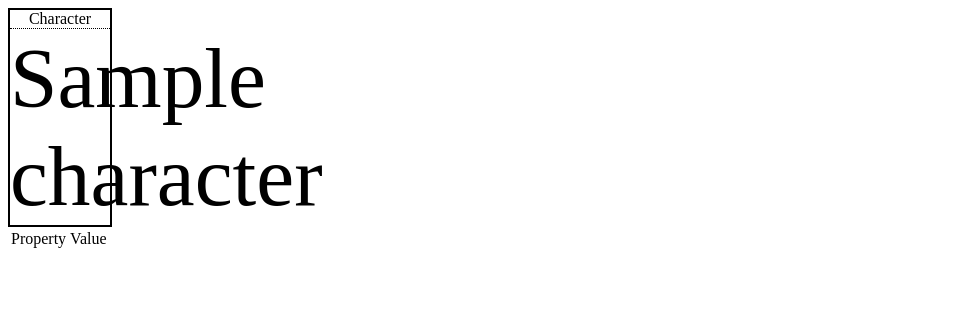
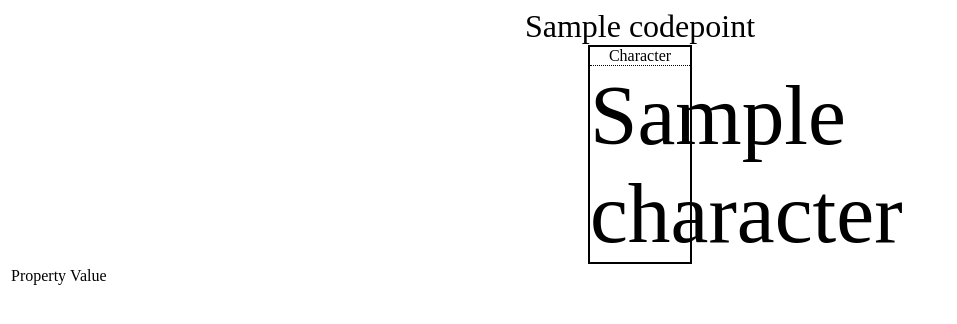
Before and after one commit to hardboiled65/seshat-demo-web, a Flask app: template templates/index.html in a window 1280 px wide. Shown: the top 324 px of the page, without its empty margins (0-957 px from the left). Run offline with Flask 2, Linux system fonts and the light colour scheme; the template is opened without the code that fills it: most values are stand-ins (such as "Sample title", 1, 10 or a date in 2020).

Commit message:
Add code point and name in page.

```diff
--- a/server.py
+++ b/server.py
@@ -10,7 +10,9 @@ def index():
 @app.route('/browse/<cp>')
 def browse(cp):
     print(cp)
-    return render_template('index.html', character=chr(int(cp, base=16)))
+    codepoint = 'U+' + cp.upper()
+    return render_template('index.html', character=chr(int(cp, base=16)),
+        codepoint=codepoint)
 
 
 '''
--- a/static/main.js
+++ b/static/main.js
@@ -69,6 +69,9 @@ Seshat.Views.Properties = Backbone.View.extend({
 			_debug = propertyList;
 			for (var cat in propertyList.properties) {
 				for (var prop in propertyList.properties[cat]) {
+					if (prop == "name") {
+						this.setName( propertyList.properties[cat][prop]);
+					}
 					var property = new Seshat.Models.Property({
 						property: propertyNames[prop],
 						value: propertyList.properties[cat][prop]
@@ -82,6 +85,10 @@ Seshat.Views.Properties = Backbone.View.extend({
 	addOne: function(model) {
 		view = new Seshat.Views.Property({ model: model });
 		$("table", this.el).append(view.render());
+	},
+
+	setName: function(name) {
+		$("#character-name").html(name);
 	},
 
 	dummy: function() {
--- a/static/properties.css
+++ b/static/properties.css
@@ -2,6 +2,7 @@
     border: 2px solid black;
     text-align: center;
     width: 100px;
+    margin: auto;
 }
 
 #character-title {
@@ -11,3 +12,13 @@
 #character {
     font-size: 64pt;
 }
+
+#codepoint {
+    font-size: 24pt;
+    text-align: center;
+}
+
+#character-name {
+    font-size: 24pt;
+    text-align: center;
+}
--- a/templates/index.html
+++ b/templates/index.html
@@ -7,9 +7,14 @@
 </head>
 <body>
   <div id="container"></div>
+  <div id="codepoint">
+    {{ codepoint }}
+  </div>
   <div id="character-box">
     <div id="character-title">Character</div>
     <div id="character">{{ character }}</div>
+  </div>
+  <div id="character-name">
   </div>
   <div id="properties-box">
     <table>
```
